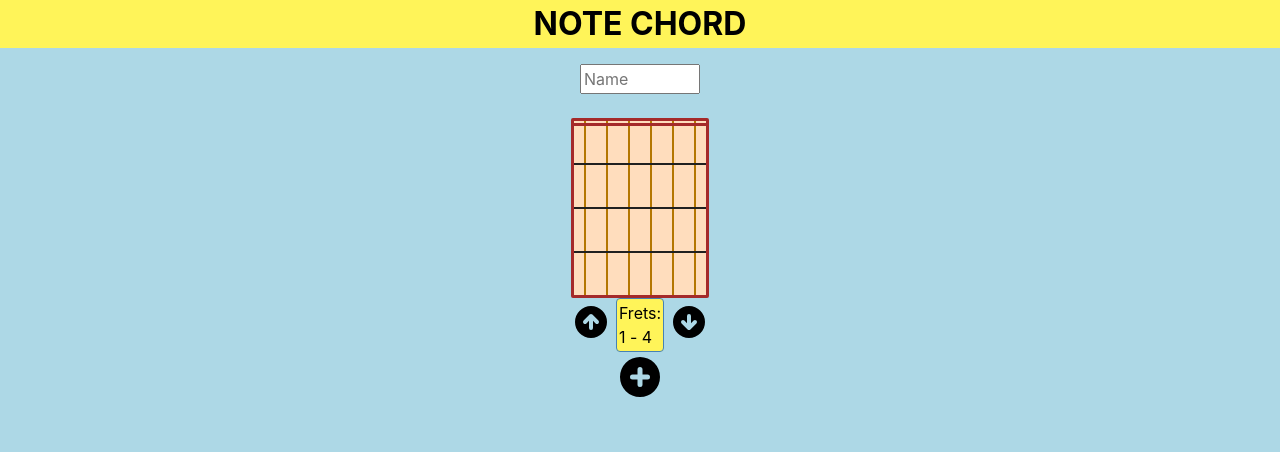
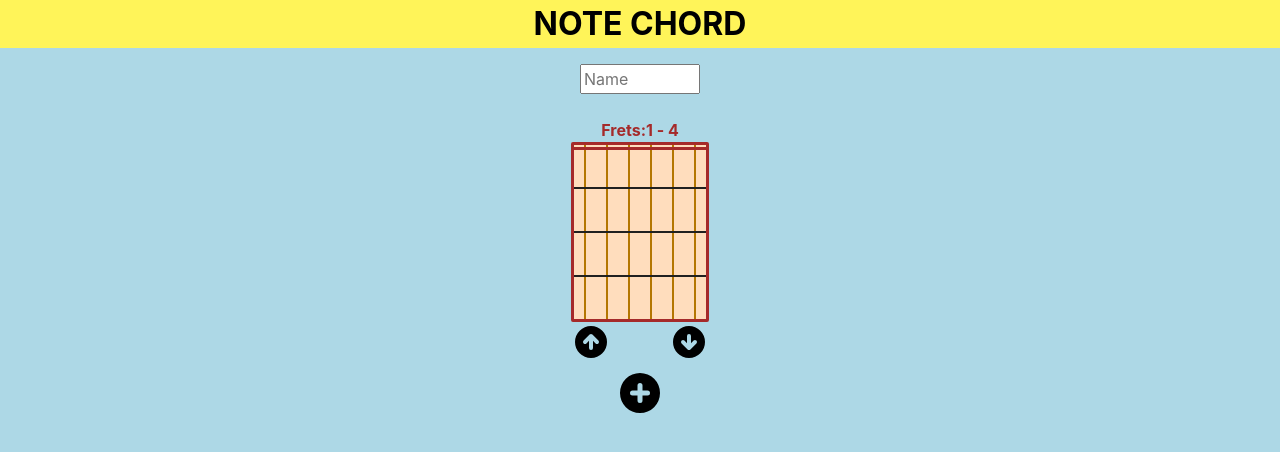
Before and after one commit to janhendrikstruve/capstone-project, a React (Vite) app: page / in a window 1280 px wide. Shown: the top 452 px of the page. Built offline with nearby package versions, Linux system fonts and the light colour scheme.

Commit message:
Improvement: Change fret counter apperarence

```diff
--- a/src/app/Pages/Dashboard/Dashboard.tsx
+++ b/src/app/Pages/Dashboard/Dashboard.tsx
@@ -109,6 +109,7 @@ export default function Dashboard(): JSX.Element {
         />
         <br />
         <FingerboardFunctions>
+          <FretCounter start={fretOffset + 1} end={fretOffset + 4} />
           <Fingerboard
             onClick={handleClick}
             pressed={pressed}
@@ -119,7 +120,7 @@ export default function Dashboard(): JSX.Element {
               direction={true}
               onClick={handleFretOffset}
             ></ArrowButton>
-            <FretCounter start={fretOffset + 1} end={fretOffset + 4} />
+
             <ArrowButton
               direction={false}
               onClick={handleFretOffset}
--- a/src/app/components/Fret/FretCounter.tsx
+++ b/src/app/components/Fret/FretCounter.tsx
@@ -10,17 +10,14 @@ export default function FretCounter({
 }): JSX.Element {
   return (
     <StyledDiv>
-      Frets: <br />
+      Frets:
       {start} - {end}
     </StyledDiv>
   )
 }
 
 const StyledDiv = styled.div`
-  border: 1px solid steelblue;
-  display: inline-block;
   align-self: center;
-  padding: 2px 2px;
-  border-radius: 4px;
-  background-color: #fff459;
+  font-weight: bold;
+  color: brown;
 `
```
